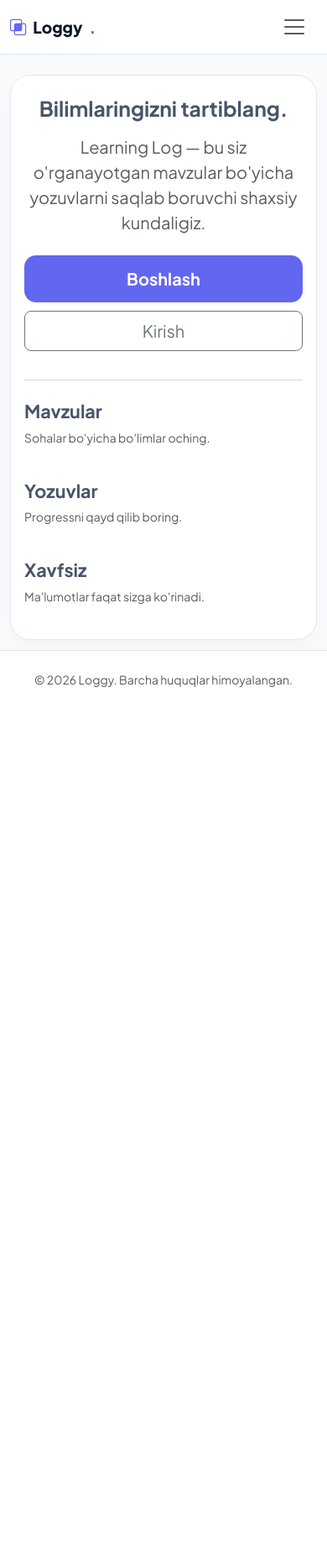
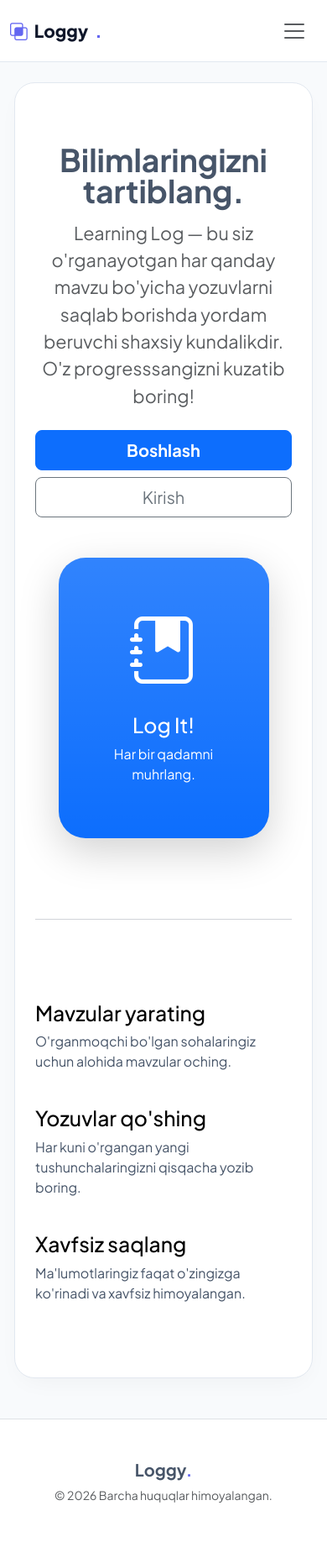
Before and after one commit to Nizomiddin2006/Learning_Log, a Django app: page / in a window 390 px wide. Shown: the whole page at 84% size. Before the commit the page ends 818 px from the top, so only its background shows below. Run offline with Django 5.2, Linux system fonts and the light colour scheme; some libraries are stand-ins or nearby versions.

Commit message:
Final mobile responsive UI update

```diff
--- a/learning_logs/templates/learning_logs/base.html
+++ b/learning_logs/templates/learning_logs/base.html
@@ -2,7 +2,7 @@
 <html lang="uz">
 <head>
     <meta charset="UTF-8">
-    <meta name="viewport" content="width=device-width, initial-scale=1.0, shrink-to-fit=no">
+    <meta name="viewport" content="width=device-width, initial-scale=1.0">
     <title>{% block title %}Loggy | Shaxsiy bilim kundaligi{% endblock title %}</title>
 
     <link href="https://cdn.jsdelivr.net/npm/bootstrap@5.3.2/dist/css/bootstrap.min.css" rel="stylesheet">
@@ -29,16 +29,10 @@
             overflow-x: hidden;
         }
 
-        .navbar {
-            padding: 0.8rem 0;
-            backdrop-filter: blur(16px);
-            background: var(--nav-bg);
-            border-bottom: 1px solid var(--border);
-        }
-
+        /* Navigatsiya */
         .navbar-brand {
             font-weight: 800;
-            font-size: 1.4rem;
+            font-size: 1.6rem;
             color: var(--text-heading) !important;
             display: flex;
             align-items: center;
@@ -46,16 +40,24 @@
         }
         .brand-dot { color: var(--accent); }
 
-        /* Asosiy oq quti */
+        .navbar {
+            padding: 1rem 0;
+            backdrop-filter: blur(16px);
+            background: var(--nav-bg);
+            border-bottom: 1px solid var(--border);
+        }
+
+        /* Asosiy oq blok (Glassmorphism) */
         .content-box {
             background: var(--surface);
             border-radius: 32px;
-            padding: 3rem;
+            padding: 3.5rem;
             border: 1px solid var(--border);
             box-shadow: 0 10px 30px -10px rgba(0, 0, 0, 0.05);
             animation: fadeIn 0.6s ease-out;
         }
 
+        /* Tugmalar */
         .btn-brand {
             background: var(--accent);
             color: white;
@@ -63,33 +65,55 @@
             padding: 0.8rem 1.8rem;
             border-radius: 14px;
             font-weight: 700;
-            transition: all 0.3s;
+            transition: all 0.3s cubic-bezier(0.4, 0, 0.2, 1);
+        }
+        .btn-brand:hover {
+            background: #4f46e5;
+            color: white;
+            transform: translateY(-2px);
+            box-shadow: 0 10px 20px -5px rgba(99, 102, 241, 0.4);
         }
 
-        /* MOBIL UCHUN MAXSUS TUZATISHLAR */
+        .user-pill {
+            background: var(--accent-soft);
+            padding: 6px 16px;
+            border-radius: 100px;
+            display: flex;
+            align-items: center;
+            gap: 10px;
+        }
+
+        .logout-btn-circle {
+            width: 42px; height: 42px;
+            border-radius: 50%;
+            display: flex; align-items: center; justify-content: center;
+            background: #fff; color: #ef4444; border: 1px solid #fee2e2;
+            transition: 0.3s;
+        }
+
+        /* Mobil qurilmalar uchun (Responsive) */
         @media (max-width: 768px) {
             .content-box {
-                padding: 1.5rem 1rem !important; /* Telefonda paddingni qisqartirdik */
+                padding: 1.5rem; /* Ichki bo'shliqni kamaytirdik */
                 border-radius: 24px;
-                margin: 0 !important;
+                margin: 0 5px; /* Yonlaridan ozgina masofa */
             }
             .main-container {
                 margin-top: 1.5rem;
-                padding: 0 12px;
+                margin-bottom: 3rem;
             }
-            .navbar-brand { font-size: 1.2rem; }
-
-            /* Tugmalarni mobilga moslash */
-            .btn-lg, .btn-brand {
-                width: 100%;
-                margin-bottom: 10px;
-                display: block;
+            .navbar-brand { font-size: 1.3rem; }
+            .navbar-collapse {
+                background: white;
+                margin-top: 1rem;
+                padding: 1rem;
+                border-radius: 15px;
+                box-shadow: 0 10px 20px rgba(0,0,0,0.05);
             }
-            .d-grid { gap: 0 !important; }
         }
 
         @keyframes fadeIn {
-            from { opacity: 0; transform: translateY(10px); }
+            from { opacity: 0; transform: translateY(15px); }
             to { opacity: 1; transform: translateY(0); }
         }
     </style>
@@ -109,19 +133,26 @@
             <div class="collapse navbar-collapse" id="navbarNav">
                 <ul class="navbar-nav me-auto ps-lg-4">
                     <li class="nav-item">
-                        <a class="nav-link fw-semibold px-3 text-dark" href="{% url 'learning_logs:topics' %}">Mavzular</a>
+                        <a class="nav-link fw-semibold px-3 text-dark" href="{% url 'learning_logs:topics' %}">
+                            <i class="bi bi-stack me-1"></i> Mavzular
+                        </a>
                     </li>
                 </ul>
 
-                <div class="d-flex flex-column flex-lg-row align-items-lg-center gap-2">
+                <div class="d-flex flex-column flex-lg-row align-items-lg-center gap-3">
                     {% if user.is_authenticated %}
-                        <span class="fw-bold px-3 d-none d-lg-inline">{{ user.username }}</span>
+                        <div class="user-pill">
+                            <i class="bi bi-person-circle text-accent fs-5"></i>
+                            <span class="fw-bold text-dark fs-6">{{ user.username }}</span>
+                        </div>
                         <form action="{% url 'user:logout' %}" method="post" class="m-0">
                             {% csrf_token %}
-                            <button type="submit" class="btn btn-outline-danger w-100">Chiqish</button>
+                            <button type="submit" class="logout-btn-circle" title="Chiqish">
+                                <i class="bi bi-power"></i>
+                            </button>
                         </form>
                     {% else %}
-                        <a href="{% url 'user:login' %}" class="btn btn-link text-dark fw-bold">Kirish</a>
+                        <a href="{% url 'user:login' %}" class="btn btn-link text-decoration-none text-dark fw-bold">Kirish</a>
                         <a href="{% url 'user:register' %}" class="btn btn-brand">Boshlash</a>
                     {% endif %}
                 </div>
@@ -132,6 +163,12 @@
     <main class="container main-container">
         <div class="row justify-content-center">
             <div class="col-xl-8 col-lg-10 col-12">
+                {% if request.resolver_match.url_name != 'index' %}
+                    <a href="javascript:history.back()" class="text-decoration-none text-muted mb-3 d-inline-block fw-bold small">
+                        <i class="bi bi-arrow-left"></i> ORQAGA QAYTISH
+                    </a>
+                {% endif %}
+
                 <div class="content-box">
                     {% block content %}{% endblock content %}
                 </div>
@@ -139,8 +176,11 @@
         </div>
     </main>
 
-    <footer class="text-center mt-auto py-4 border-top bg-white">
-        <p class="text-muted small mb-0">© 2026 Loggy. Barcha huquqlar himoyalangan.</p>
+    <footer class="text-center mt-auto py-5 border-top bg-white">
+        <div class="container">
+            <h5 class="fw-bold">Loggy<span class="brand-dot">.</span></h5>
+            <p class="text-muted small">© 2026 Barcha huquqlar himoyalangan.</p>
+        </div>
     </footer>
 
     <script src="https://cdn.jsdelivr.net/npm/bootstrap@5.3.2/dist/js/bootstrap.bundle.min.js"></script>
--- a/learning_logs/templates/learning_logs/index.html
+++ b/learning_logs/templates/learning_logs/index.html
@@ -1,38 +1,52 @@
 {% extends "learning_logs/base.html" %}
 
 {% block content %}
-<div class="row align-items-center">
-    <div class="col-lg-12 text-center text-lg-start">
-        <h1 class="display-5 fs-2 fw-bold mb-3">Bilimlaringizni tartiblang.</h1>
-        <p class="fs-5 text-muted mb-4">
-            Learning Log — bu siz o'rganayotgan mavzular bo'yicha yozuvlarni saqlab boruvchi shaxsiy kundaligiz.
+<div class="row align-items-center py-5">
+    <div class="col-lg-7 text-center text-lg-start">
+        <h1 class="display-3 fw-bold lh-1 mb-3">Bilimlaringizni tartiblang.</h1>
+        <p class="col-lg-10 fs-4 text-muted">
+            Learning Log — bu siz o'rganayotgan har qanday mavzu bo'yicha yozuvlarni saqlab borishda yordam beruvchi shaxsiy kundalikdir. O'z progresssangizni kuzatib boring!
         </p>
 
-        <div class="d-grid gap-2 d-md-flex justify-content-md-start">
+        <div class="d-grid gap-2 d-md-flex justify-content-md-start mt-4">
             {% if not user.is_authenticated %}
-                <a href="{% url 'user:register' %}" class="btn btn-brand btn-lg">Boshlash</a>
-                <a href="{% url 'user:login' %}" class="btn btn-outline-secondary btn-lg">Kirish</a>
+                <a href="{% url 'user:register' %}" class="btn btn-primary btn-lg px-4 me-md-2 fw-bold">Boshlash</a>
+                <a href="{% url 'user:login' %}" class="btn btn-outline-secondary btn-lg px-4">Kirish</a>
             {% else %}
-                <a href="{% url 'learning_logs:topics' %}" class="btn btn-brand btn-lg">Mavzularim</a>
+                <a href="{% url 'learning_logs:topics' %}" class="btn btn-primary btn-lg px-4 fw-bold">Mavzularimni ko'rish</a>
             {% endif %}
+        </div>
+    </div>
+
+    <div class="col-10 col-sm-8 col-lg-5 mx-auto mt-5 mt-lg-0">
+        <div class="p-5 bg-primary bg-gradient text-white rounded-5 shadow-lg text-center">
+            <i class="bi bi-journal-bookmark-fill" style="font-size: 5rem;"></i>
+            <h2 class="mt-3">Log It!</h2>
+            <p>Har bir qadamni muhrlang.</p>
         </div>
     </div>
 </div>
 
-<hr class="my-4">
+<hr class="my-5">
 
-<div class="row g-4 row-cols-1 row-cols-md-3">
-    <div class="col">
-        <h4 class="fw-bold">Mavzular</h4>
-        <p class="small text-muted">Sohalar bo'yicha bo'limlar oching.</p>
+<div class="row g-4 py-5 row-cols-1 row-cols-lg-3">
+    <div class="col d-flex align-items-start">
+        <div>
+            <h3 class="fs-2 text-body-emphasis">Mavzular yarating</h3>
+            <p>O'rganmoqchi bo'lgan sohalaringiz uchun alohida mavzular oching.</p>
+        </div>
     </div>
-    <div class="col">
-        <h4 class="fw-bold">Yozuvlar</h4>
-        <p class="small text-muted">Progressni qayd qilib boring.</p>
+    <div class="col d-flex align-items-start">
+        <div>
+            <h3 class="fs-2 text-body-emphasis">Yozuvlar qo'shing</h3>
+            <p>Har kuni o'rgangan yangi tushunchalaringizni qisqacha yozib boring.</p>
+        </div>
     </div>
-    <div class="col">
-        <h4 class="fw-bold">Xavfsiz</h4>
-        <p class="small text-muted">Ma'lumotlar faqat sizga ko'rinadi.</p>
+    <div class="col d-flex align-items-start">
+        <div>
+            <h3 class="fs-2 text-body-emphasis">Xavfsiz saqlang</h3>
+            <p>Ma'lumotlaringiz faqat o'zingizga ko'rinadi va xavfsiz himoyalangan.</p>
+        </div>
     </div>
 </div>
 {% endblock content %}
```
Also changed, not shown: user/templates/users/login.html (+62 -14 lines).
